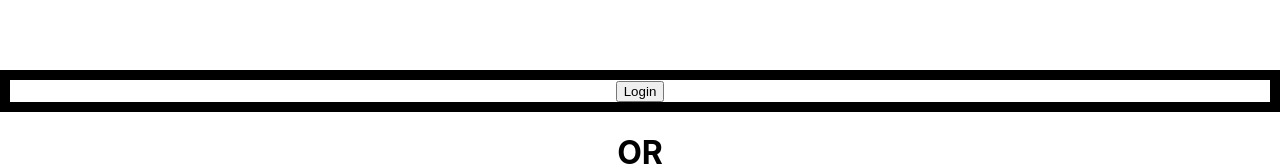
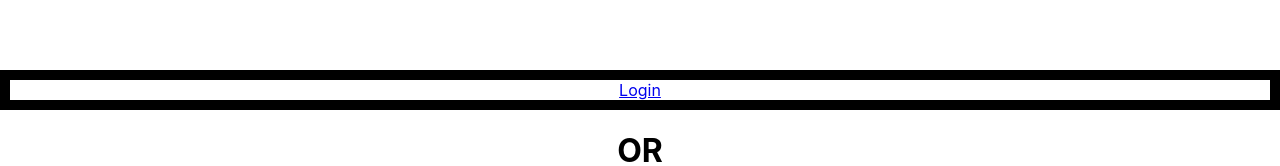
Before and after one commit to Haon1919/tms-frontend, a React (Create React App) app: page /Login in a window 1280 px wide. Shown: the part 626-792 px from the top of the page. Built offline with nearby package versions, Linux system fonts and the light colour scheme.

Commit message:
pushing a small change from earlier

```diff
--- a/src/pages/Login.tsx
+++ b/src/pages/Login.tsx
@@ -15,7 +15,7 @@ export const Login : React.FC= () => {
                     <input id="password" name="password" type="text"/>
                 </div>
                 <Link to="/CreateAccount" id="forgot-password">Forgot your password?</Link>
-                <Link to="/Dashboard" id="login"><button>Login</button></Link>
+                <Link to="/Dashboard" id="login">Login</Link>
                 <h1>OR</h1>
                 <button><Link to="/CreateAccount">Sign Up</Link></button>
         </div>
```
